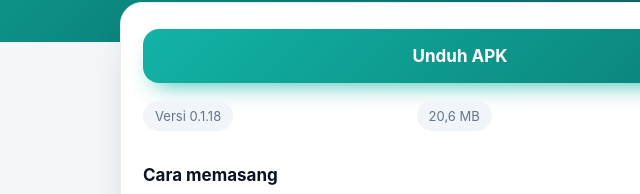
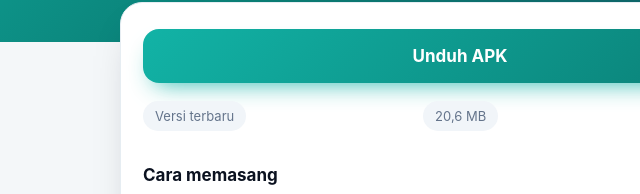
Before and after one commit to exbottod/liveroom-android, a plain HTML site: page docs/index.html in a window 1280 px wide. Shown: the part 255-449 px from the top of the page, 180-820 px from the left. Drawn offline with Linux system fonts and the light colour scheme; no server answers.

Commit message:
Download page: no stale fallback version

```diff
--- a/docs/index.html
+++ b/docs/index.html
@@ -98,7 +98,7 @@
   <div class="card">
     <a class="btn" href="https://github.com/exbottod/liveroom-android/releases/latest/download/venderlive.apk">Unduh APK</a>
     <div class="meta">
-      <span id="ver">Versi 0.1.18</span>
+      <span id="ver">Versi terbaru</span>
       <span id="size">20,6 MB</span>
       <span>Android 7.0+</span>
     </div>
```
